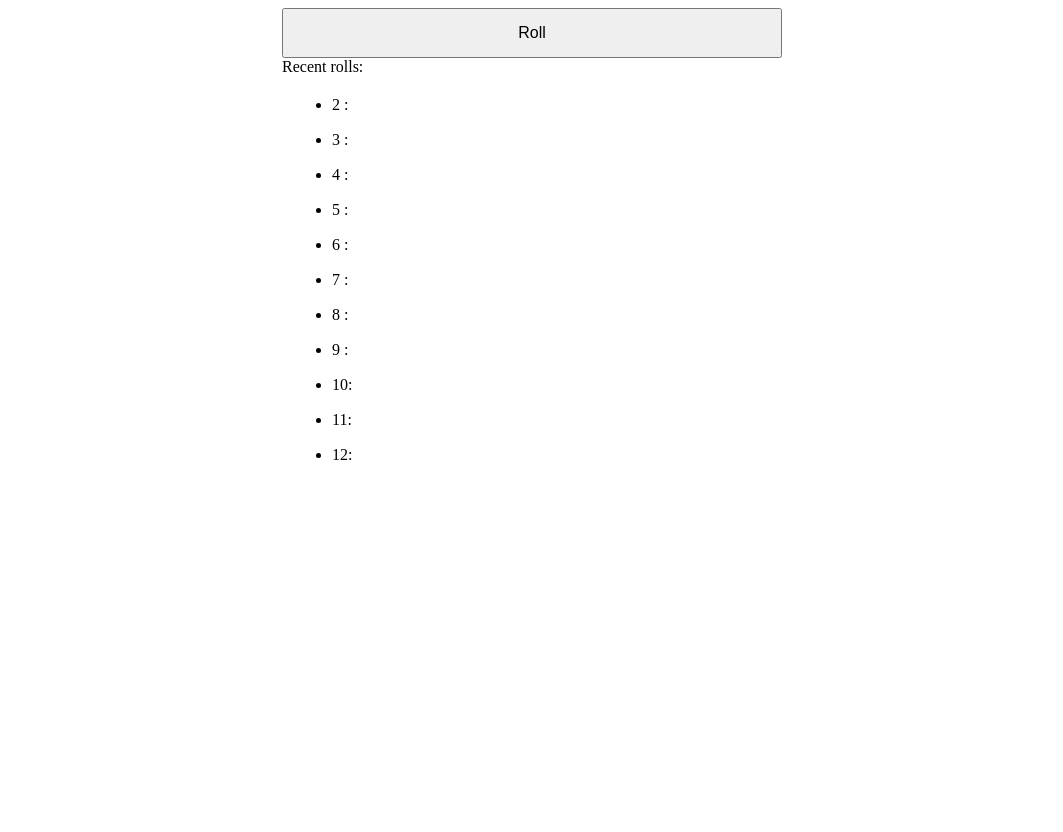
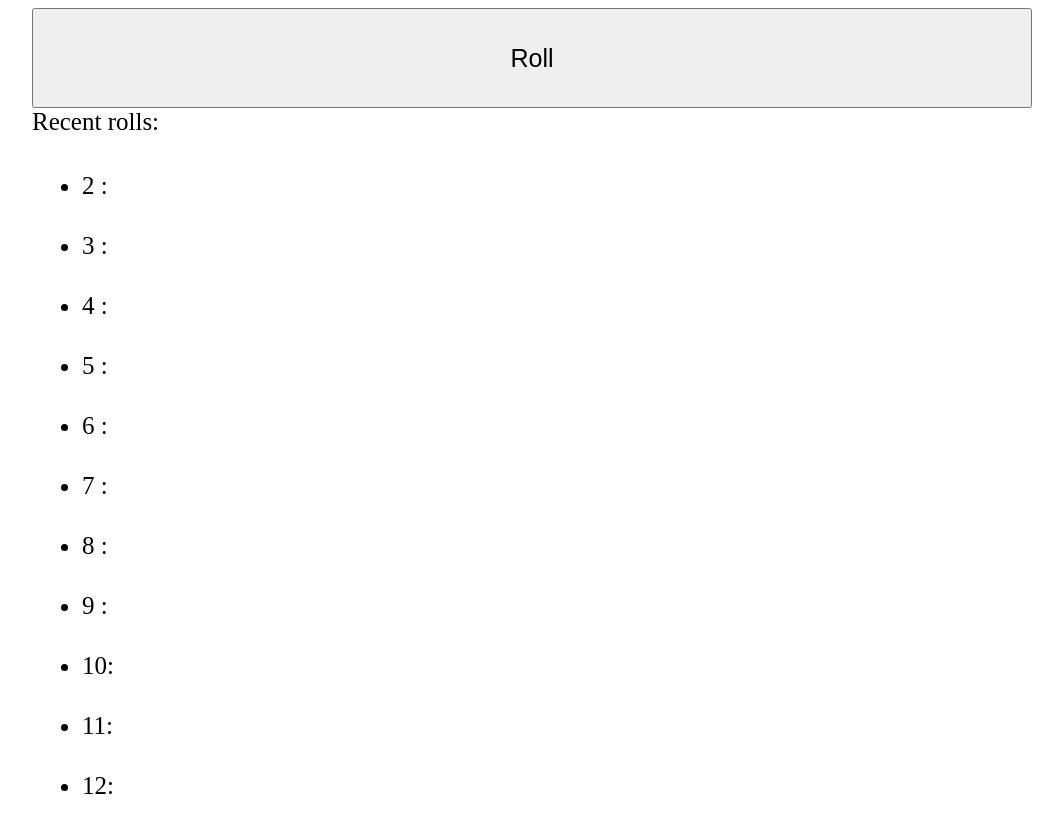
Before and after one commit to omegarobotics/dunleavyd14.github.io, a plain HTML site: page index.html in a window 1280 px wide. Shown: the top 832 px of the page, without its empty margins (108-1171 px from the left). Drawn offline with Linux system fonts and the light colour scheme.

Commit message:
Add files via upload

```diff
--- a/pseudorandom.css
+++ b/pseudorandom.css
@@ -1,21 +1,22 @@
 li {
 	margin: 10px;
-	line-height: 25px;
+	line-height: 50px;
 }
 
 #button {
 	width: 100%;
-	height: 50px;
-	font-size: 16px;
+	height: 100px;
+	font-size: 25px;
 }
 
 #main {
-	width: 500px;
-	height: 1000px;
+	width: 1000px;
+	height: 2000px;
 	display: inline-block;
 	text-align: left;
 }
 
 body {
 	text-align: center;
+	font-size: 25px;
 }
```
